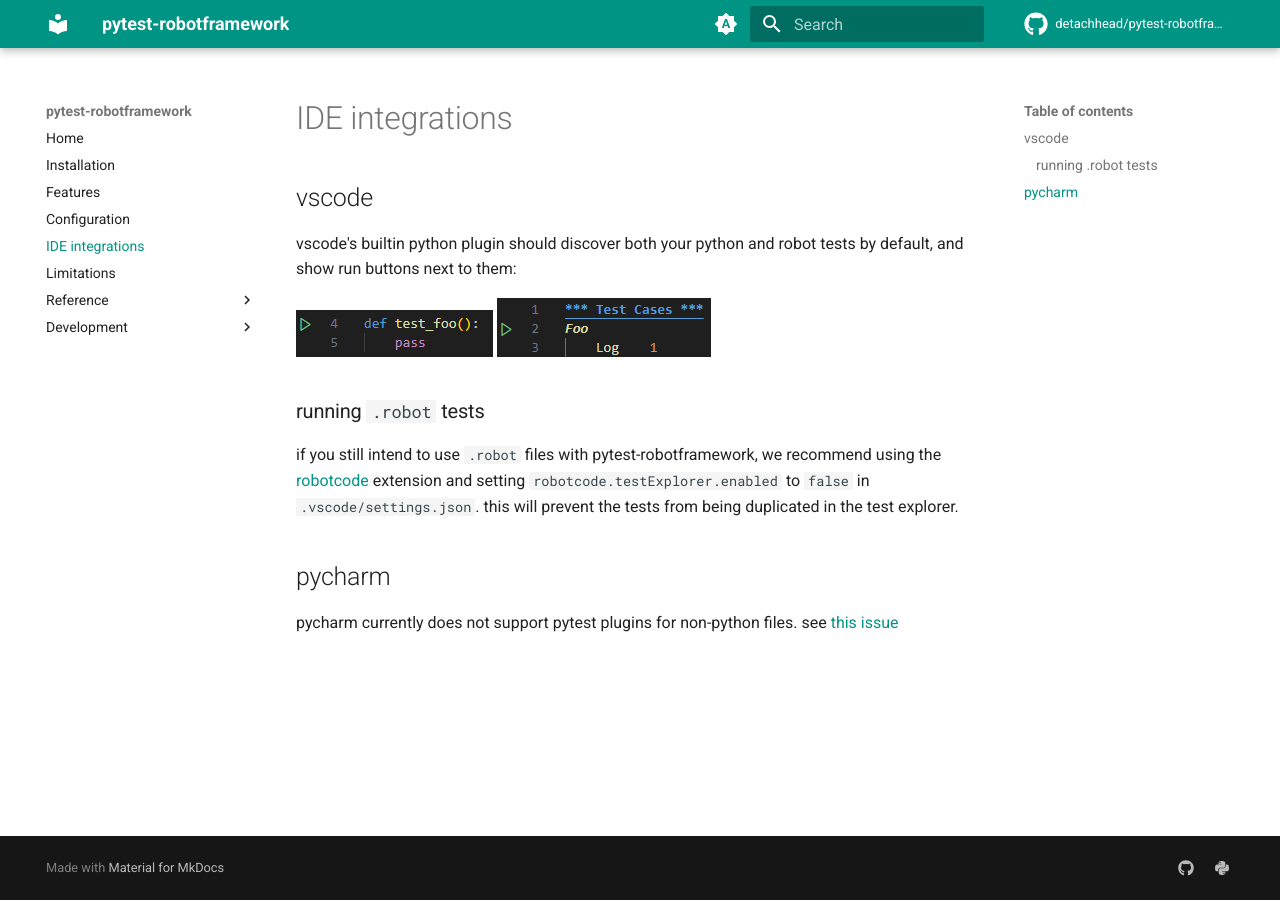
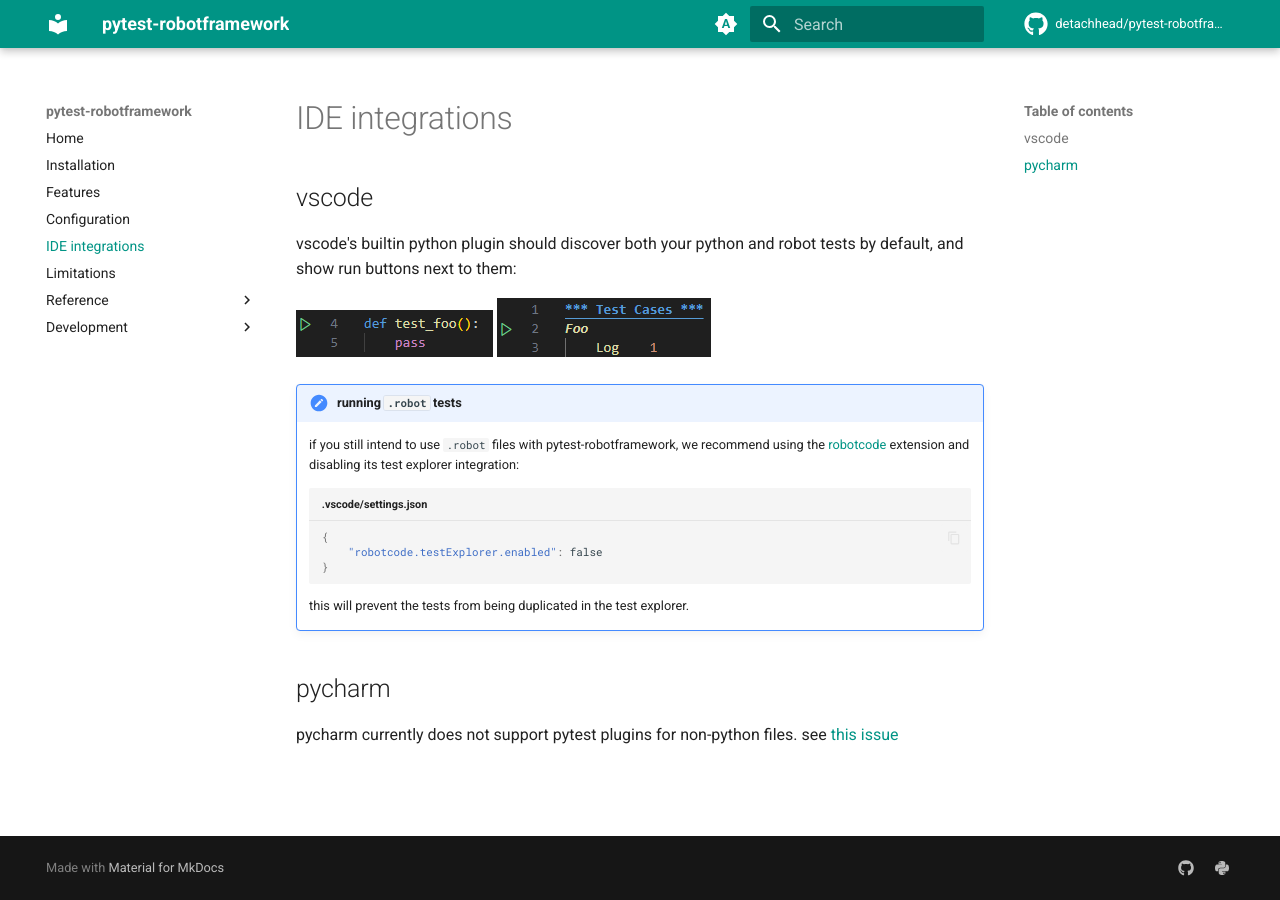
Before and after one commit to DetachHead/pytest-robotframework, an MkDocs documentation site: the page built from docs/ide-integrations.md, in a window 1280 px wide. Built offline with MkDocs 1.6.1 and Material for MkDocs 9.7.7, drawn with Linux system fonts in a browser that asks for light colours; comment, search, counter and statistics services are not loaded; the version menu is left out.

Commit message:
use a mkdocs note for the part about robotcode in the vscode ide integration section

````diff
--- a/docs/ide-integrations.md
+++ b/docs/ide-integrations.md
@@ -7,9 +7,16 @@
 ![](./images/vscode-1.png)
 ![](./images/vscode-2.png)
 
-### running `.robot` tests
+!!! note "running `.robot` tests"
 
-if you still intend to use `.robot` files with pytest-robotframework, we recommend using the [robotcode](https://github.com/d-biehl/robotcode) extension and setting `robotcode.testExplorer.enabled` to `false` in `.vscode/settings.json`. this will prevent the tests from being duplicated in the test explorer.
+    if you still intend to use `.robot` files with pytest-robotframework, we recommend using the [robotcode](https://github.com/d-biehl/robotcode) extension and disabling its test explorer integration:
+
+    ```json title=".vscode/settings.json"
+    {
+        "robotcode.testExplorer.enabled": false
+    }
+    ```
+    this will prevent the tests from being duplicated in the test explorer.
 
 ## pycharm
 
````
